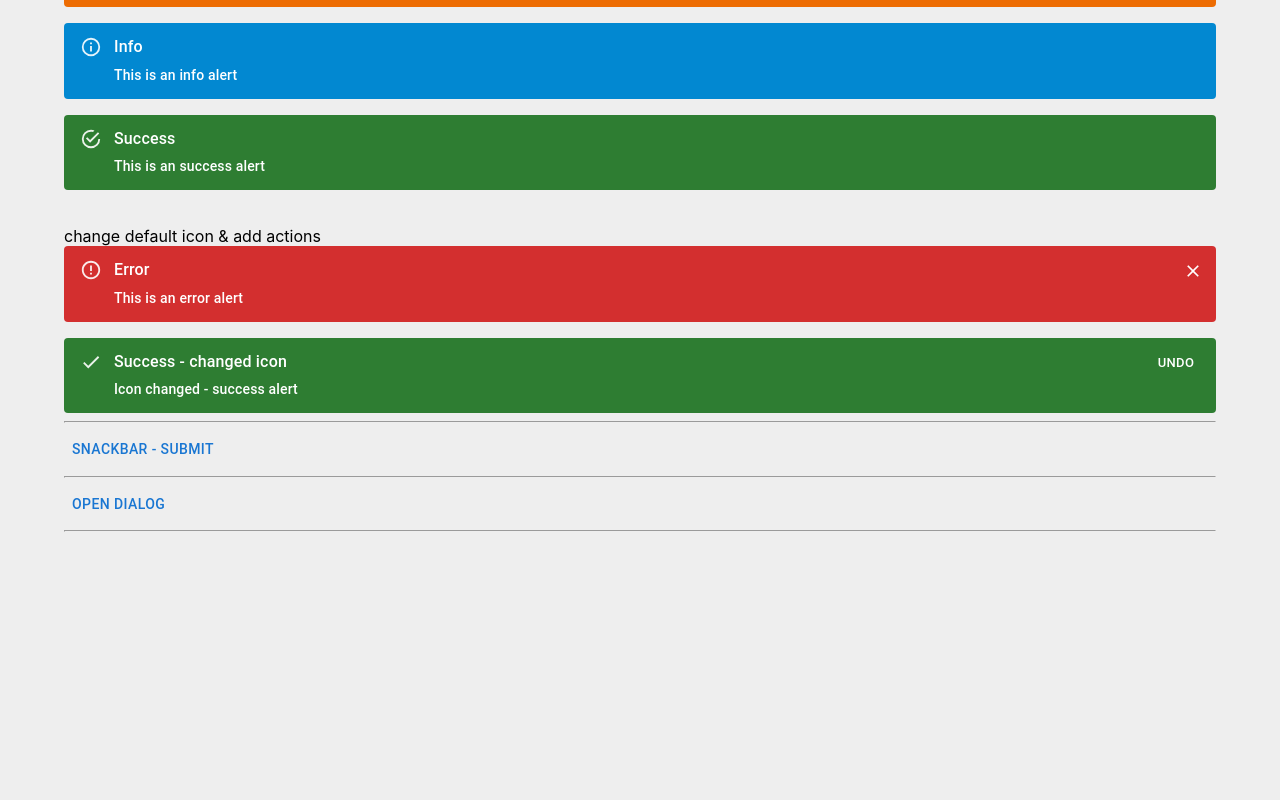
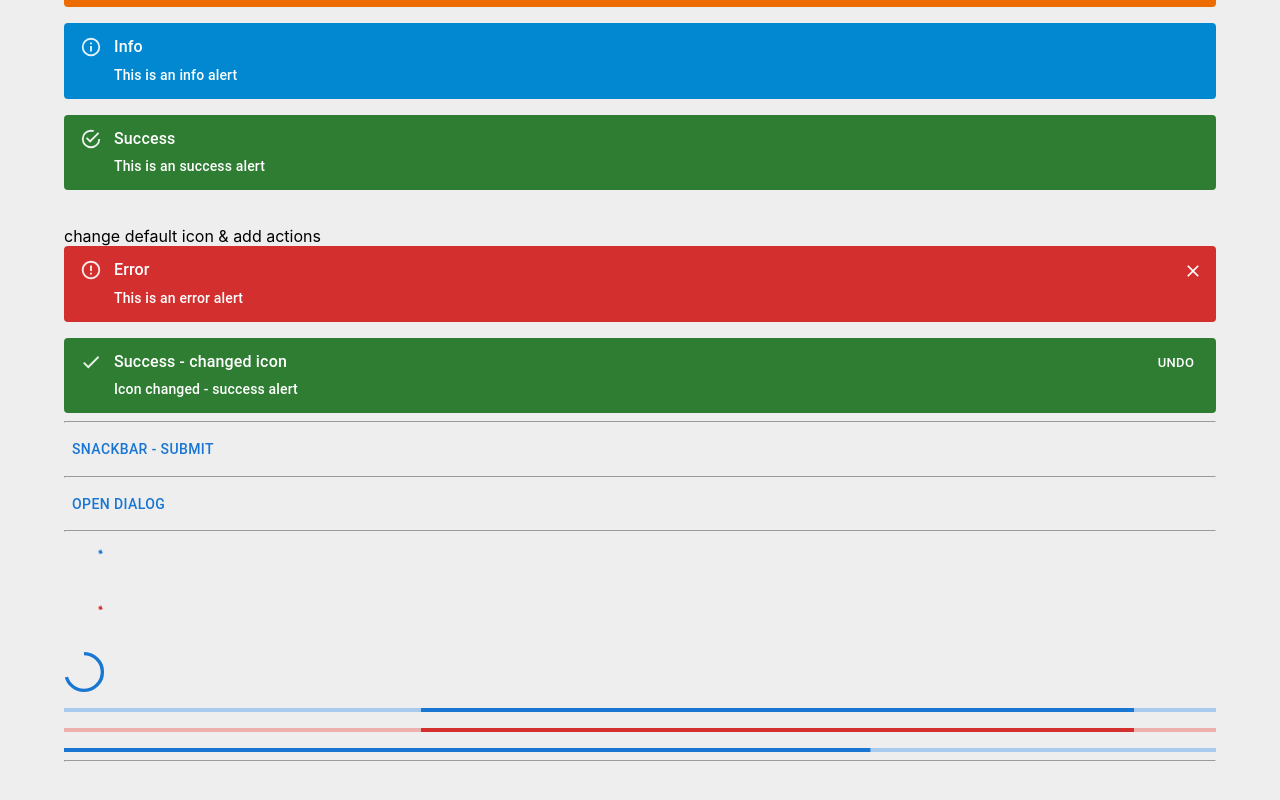
Before and after one commit to ajaydewangan1100/material_ui, a React (Create React App) app: page / in a window 1280 px wide. Shown: the part 7902-8702 px from the top of the page. Before the commit the page ends 8506 px from the top, so only its background shows below. Built offline with nearby package versions, Linux system fonts and the light colour scheme.

Commit message:
Progress bar - (circular and linear) - added

```diff
--- a/src/App.tsx
+++ b/src/App.tsx
@@ -30,6 +30,7 @@
 import { MuiAlerts } from "./components/MuiAlerts";
 import { MuiSnackbar } from "./components/MuiSnackbar";
 import { MuiDialog } from "./components/MuiDialog";
+import { MuiProgress } from "./components/MuiProgress";
 
 function App() {
   return (
@@ -122,6 +123,10 @@
       {/* Dialog - confirmation box - video 36 */}
       <MuiDialog />
       <hr />
+
+      {/* Progress - video 37 */}
+      <MuiProgress />
+      <hr />
     </Container>
   );
 }
--- /dev/null
+++ b/src/components/MuiProgress.tsx
@@ -0,0 +1,17 @@
+import { Stack, CircularProgress, LinearProgress } from "@mui/material";
+
+export const MuiProgress = () => {
+  return (
+    <Stack spacing={2}>
+      {/* circular progress */}
+      <CircularProgress />
+      <CircularProgress color="error" />
+      <CircularProgress variant="determinate" value={70} />
+
+      {/* Linear Progress */}
+      <LinearProgress />
+      <LinearProgress color="error" />
+      <LinearProgress variant="determinate" value={70} />
+    </Stack>
+  );
+};
```
Also changed, not shown: 1 other file (tests, documents, lock files or other folders).
